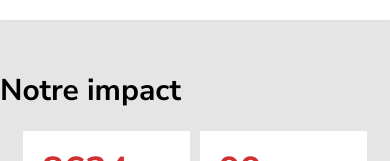
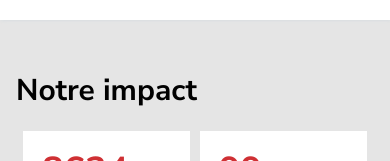
Before and after one commit to dgo-gco/Integration-maquette-simplon, a plain HTML site: page index.html in a window 390 px wide. Shown: the part 568-729 px from the top of the page. Drawn offline with Linux system fonts and the light colour scheme.

Commit message:
margin to the subtitles

```diff
--- a/style.css
+++ b/style.css
@@ -542,6 +542,11 @@ input::placeholder {
 /* -------------MEDIA QUERIES----------------- */
 
 @media screen and (max-width: 1151px) {
+
+    .subtitle {
+        margin-left: 16px;
+    }
+
     #container-acceuil {
         margin-top: 72px;
         display: flex;
```
